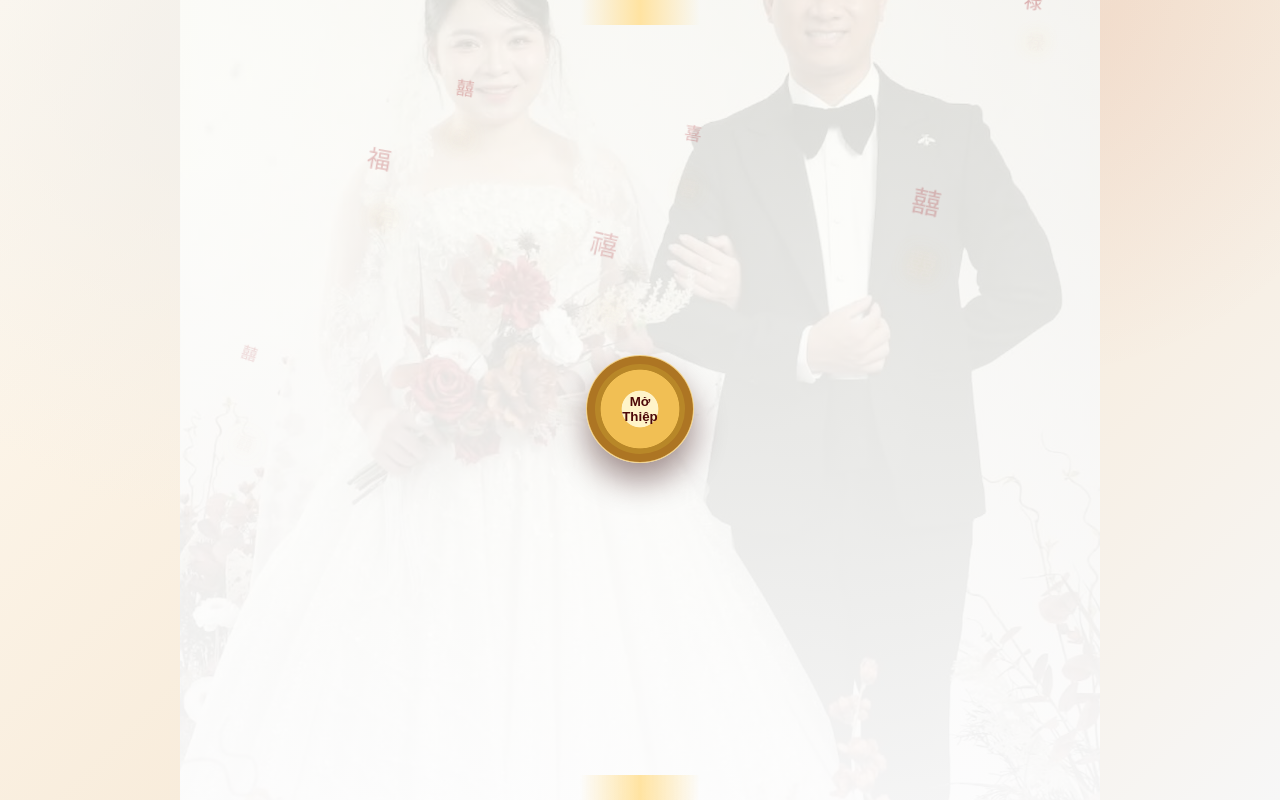
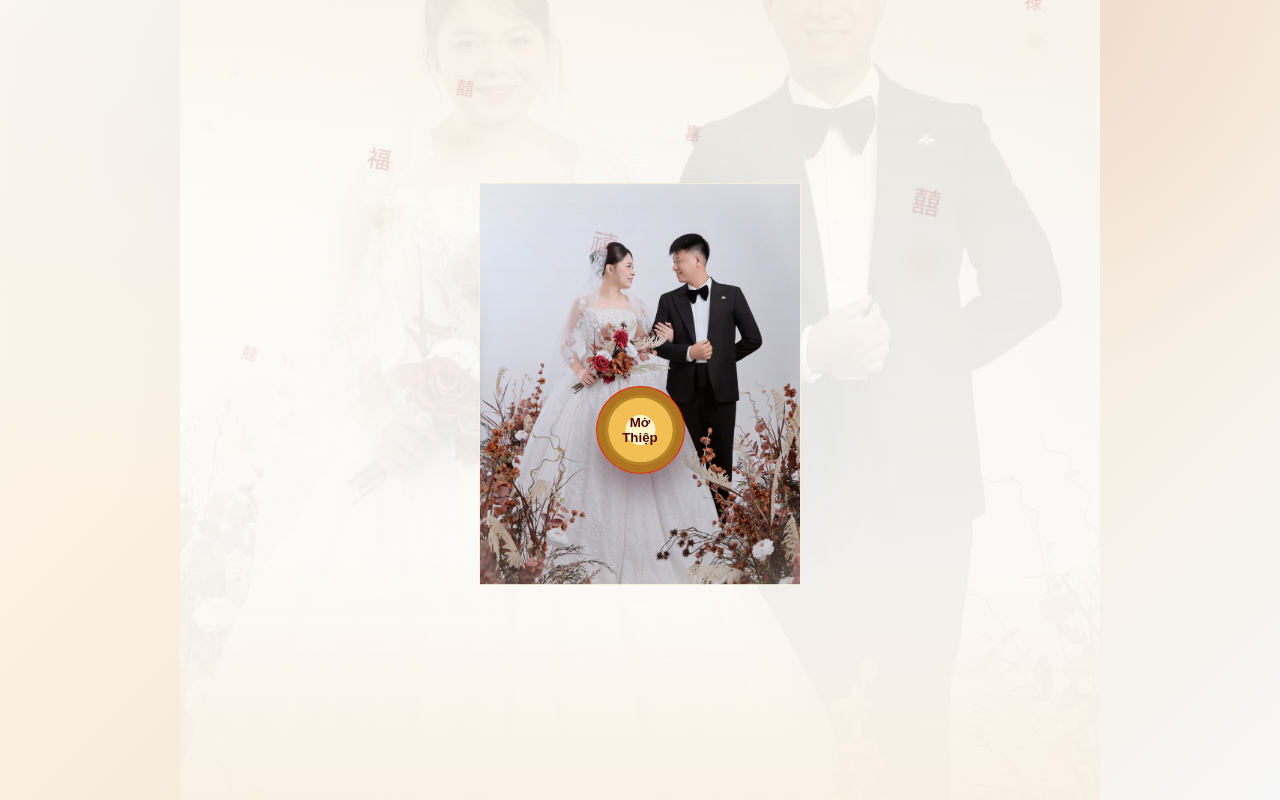
Before and after one commit to xuandanh-star/wedding-invitation, a React (Vite) app: page / in a window 1280 px wide. Built offline with nearby package versions, Linux system fonts and the light colour scheme; a web font is replaced by a local one.

Commit message:
fix code

```diff
--- a/src/App.css
+++ b/src/App.css
@@ -119,6 +119,30 @@
     url('/anh_cuoi_1.jpg') center / cover no-repeat;
 }
 
+.cover__ornament::before {
+  position: absolute;
+  left: 50%;
+  top: 48%;
+  width: min(68%, 320px);
+  aspect-ratio: 4 / 5;
+  content: '';
+  border: 1px solid rgba(255, 246, 223, 0.82);
+  background:
+    linear-gradient(rgba(45, 5, 5, 0.04), rgba(45, 5, 5, 0.16)),
+    url('/anh_cuoi_2.jpg') center / cover no-repeat;
+  transform: translate(-50%, -50%);
+}
+
+.cover__ornament::after {
+  position: absolute;
+  inset: 0;
+  content: '';
+  background:
+    linear-gradient(180deg, rgba(247, 234, 216, 0.28), transparent 28%, transparent 68%, rgba(247, 234, 216, 0.6)),
+    radial-gradient(circle at 50% 48%, transparent 0 11rem, rgba(255, 250, 241, 0.28) 17rem);
+  pointer-events: none;
+}
+
 .ornament-charms {
   position: absolute;
   inset: 0;
@@ -158,25 +182,6 @@
   }
 }
 
-.cover__ornament::before,
-.cover__ornament::after {
-  position: absolute;
-  left: 50%;
-  width: 120px;
-  height: 26px;
-  content: '';
-  background: linear-gradient(90deg, transparent, var(--gold-300), transparent);
-  transform: translateX(-50%);
-}
-
-.cover__ornament::before {
-  top: -1px;
-}
-
-.cover__ornament::after {
-  bottom: -1px;
-}
-
 .cover__kicker,
 .section-kicker,
 .cover__date,
@@ -211,10 +216,10 @@
 
 .seal-button {
   position: relative;
-  width: 108px;
-  height: 108px;
-  margin-top: 18px;
-  border: 1px solid rgba(255, 227, 161, 0.8);
+  width: 89px;
+  height: 88px;
+  margin-top: 60px;
+  border: 1px solid rgb(234 9 9 / 80%);
   border-radius: 50%;
   color: var(--red-900);
   cursor: pointer;
```
Also changed, not shown: public/anh_cuoi_2.jpg (added).
